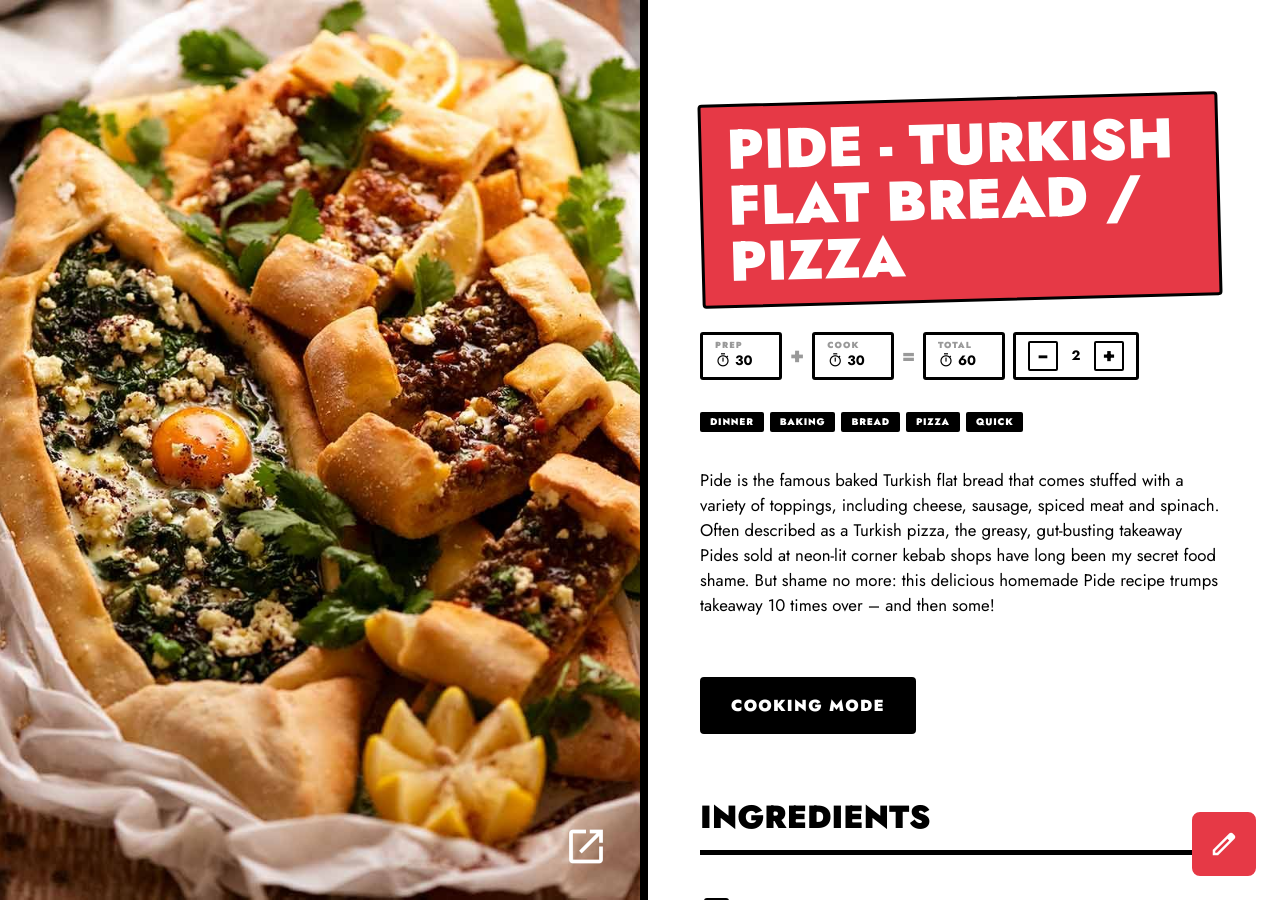
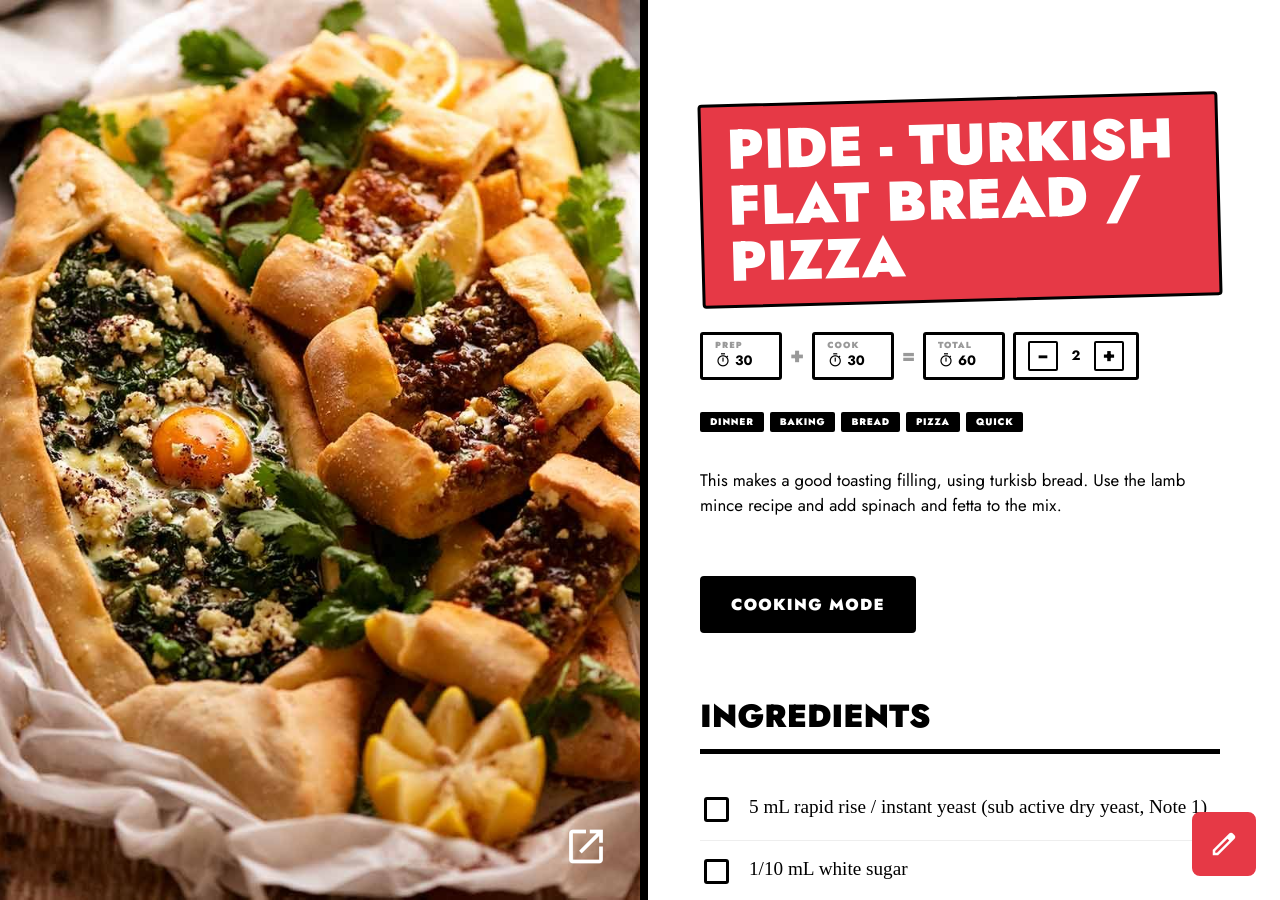
Before and after one commit to amp800/cookbook, a Jekyll site: the page built from _recipes/pide-turkish-flat-bread-pizza.md, in a window 1280 px wide and 900 px high. Built offline with Jekyll 4.4.1, drawn with Linux system fonts in a browser that asks for light colours.

Commit message:
Edit recipe _recipes/pide-turkish-flat-bread-pizza.md

```diff
--- a/_recipes/pide-turkish-flat-bread-pizza.md
+++ b/_recipes/pide-turkish-flat-bread-pizza.md
@@ -11,10 +11,8 @@ tags:
 - bread
 - pizza
 - quick
-description: 'Pide is the famous baked Turkish flat bread that comes stuffed with a variety of toppings, including cheese,
-  sausage, spiced meat and spinach. Often described as a Turkish pizza, the greasy, gut-busting takeaway Pides sold at neon-lit
-  corner kebab shops have long been my secret food shame. But shame no more: this delicious homemade Pide recipe trumps takeaway
-  10 times over – and then some!'
+description: This makes a good toasting filling, using turkisb bread. Use the lamb mince recipe and add spinach and fetta
+  to the mix.
 yield: 2 servings
 prep_time: '30'
 cook_time: '30'
```
